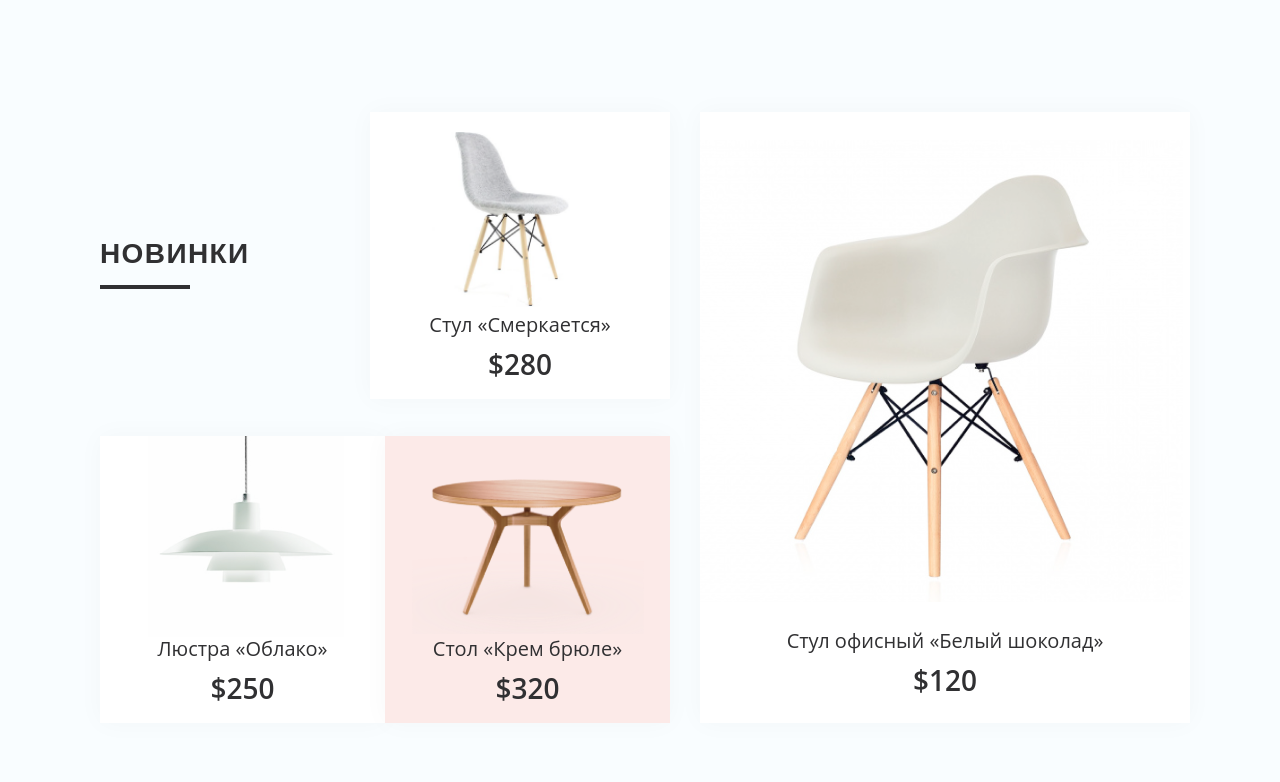
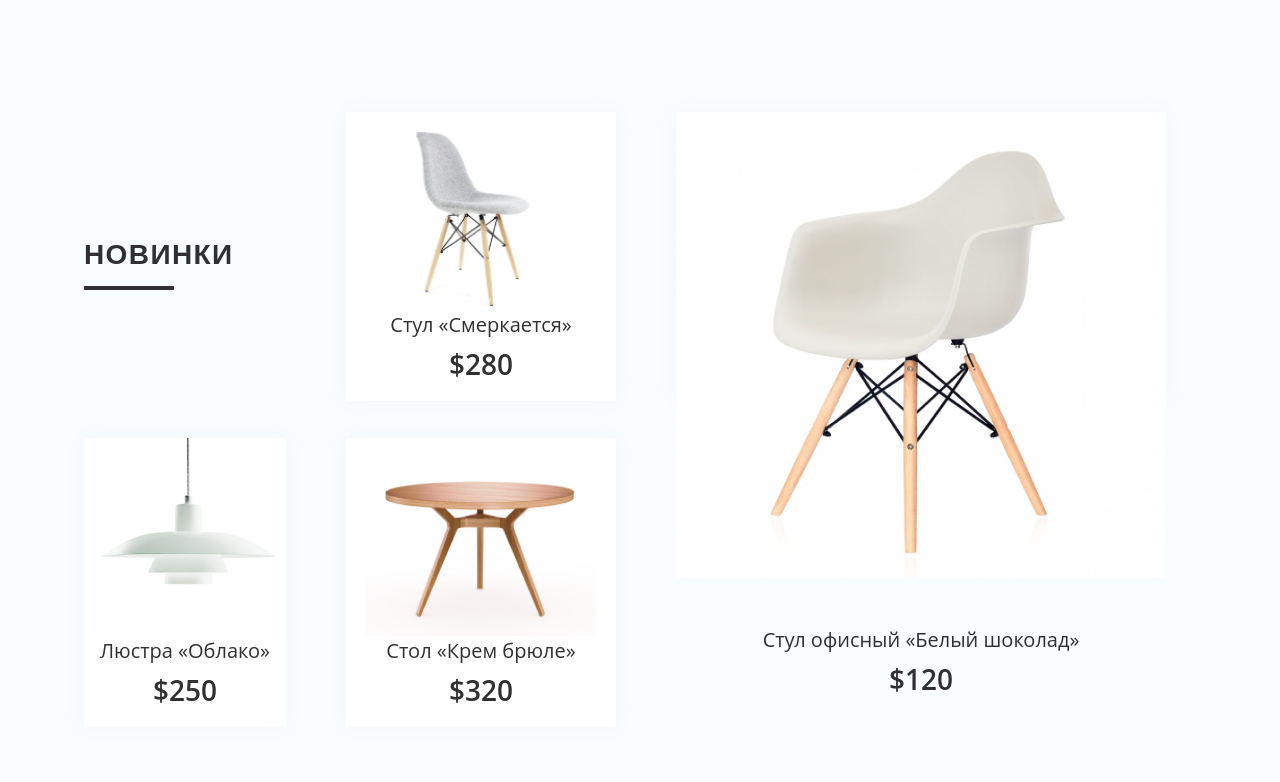
Before and after one commit to gerlinda137/design-furniture, a website: page source/index.html in a window 1280 px wide. Shown: the part 758-1540 px from the top of the page. Drawn offline with nearby package versions, Linux system fonts and the light colour scheme; files that its build step writes are made by us from their sources; a web font is replaced by a local one.

Commit message:
начала получаться макросетка на гридах

```diff
--- a/source/index.html
+++ b/source/index.html
@@ -147,7 +147,7 @@
         <div class="new-items__title-wrapper">
           <h2 class="new-items__title section-title">Новинки</h2>
         </div>
-        <div class="new-items__card new-items__card--chair">
+        <div class="new-items__card new-items__card--twilight">
           <a href="#" class="new-items__card-link">
             <div class="new-items__img-wrapper">
               <img src="img/twilight-chair.png" alt="Стул Смеркается" class="new-items__card-image" width="175"
@@ -159,7 +159,7 @@
             </div>
           </a>
         </div>
-        <div class="new-items__card">
+        <div class="new-items__card new-items__card--cloud">
           <a href="#" class="new-items__card-link">
             <div class="new-items__img-wrapper">
               <img src="img/chandelier-cloud.png" alt="Люстра Облако" class="new-items__card-image" width="202"
@@ -171,7 +171,7 @@
             </div>
           </a>
         </div>
-        <div class="new-items__card new-items__card--pink">
+        <div class="new-items__card new-items__card--cream">
           <a href="#" class="new-items__card-link">
             <div class="new-items__img-wrapper">
               <img src="img/table-creme-brulee.png" alt="Стол Крем брюле" class="new-items__card-image" width="270"
@@ -183,8 +183,7 @@
             </div>
           </a>
         </div>
-      </div>
-      <div class="new-items__card new-items__card--big">
+        <div class="new-items__card new-items__card--chocolate">
           <a href="#" class="new-items__card-link">
             <div class="new-items__img-wrapper">
               <img src="img/chair-white-chocolate.png" alt="Стул офисный Белый шоколад" class="new-items__card-image"
@@ -195,6 +194,7 @@
               <span class="new-items__card-price price">$120</span>
             </div>
           </a>
+        </div>
       </div>
     </section>
     <section class="comments inner-container">
--- a/source/scss/blocks/_new-items.scss
+++ b/source/scss/blocks/_new-items.scss
@@ -3,28 +3,37 @@
   margin-bottom: 68px;
 
   &__container {
-    display: flex;
+    display: grid;
+    grid-template-areas:
+      "title twilight chocolate chocolate"
+      "cloud cream  chocolate chocolate";
+    grid-column-gap: 30px;
     justify-content: space-between;
-    flex-wrap: wrap;
-    width: 570px;
-    margin-right: 30px;
-    margin-left: 10px;
+    justify-items: stretch;
+    // flex-direction: column;
+    // max-height: 614px;
+    // justify-content: space-between;
+    // flex-wrap: wrap;
+    // width: 1170px;
+    // margin-right: 30px;
+    // margin-left: 10px;
+    position: relative;
 
     // div {
     //   margin-right: 30px;
     // }
 
-    .new-items__card {
-      width: 270px;
-      padding-bottom: 16px;
-      flex-grow: 1;
-    }
+    // .new-items__card {
+    //   width: 270px;
+    //   padding-bottom: 16px;
+    //   flex-grow: 1;
+    // }
   }
 
   &__title-wrapper {
+    grid-area: title;
     display: flex;
     align-items: center;
-    width: 270px;
   }
 
   &__title {
@@ -49,29 +58,44 @@
     align-items: center;
     margin-bottom: 37px;
     box-shadow: 0 0 25px 0 rgba(0, 0, 0, 0.03);
+    margin-right: 30px;
+    height: 289px;
 
-    &--big {
-      flex-grow: 1;
-      justify-content: center;
+    // &--big {
+    //   flex-grow: 1;
+    //   justify-content: center;
+
+    //   .new-items__img-wrapper {
+    //     height: 516px;
+    //   }
+
+    //   .new-items__text-container {
+    //     margin-top: -25px;
+    //   }
+
+    // }
+
+    &--twilight {
+      grid-area: twilight;
+
+      img {
+        padding-top: 20px;
+      }
+    }
+
+    &--cloud {
+      grid-area: cloud;
+    }
+
+    &--cream {
+      grid-area: cream;
+    }
+
+    &--chocolate {
+      grid-area: chocolate;
 
       .new-items__img-wrapper {
         height: 516px;
-      }
-
-      .new-items__text-container {
-        margin-top: -25px;
-      }
-
-    }
-
-    &--pink {
-      background-color: $strawberry;
-    }
-
-    &--chair {
-
-      img {
-        padding-top: 20px;
       }
     }
   }
```
Lines whose indentation alone changed are shown as unchanged.
